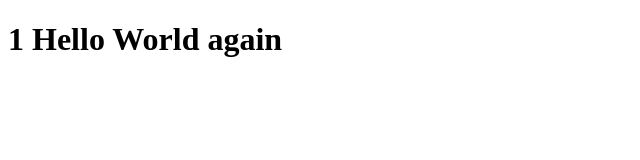
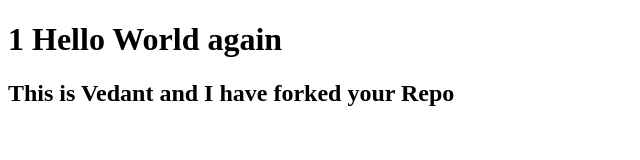
Before and after one commit to UttamUpadhyay/github-cse29, a plain HTML site: page index.html in a window 1280 px wide. Shown: the whole page, without its empty margins (0-640 px from the left). Drawn offline with Linux system fonts and the light colour scheme.

Commit message:
New Changes

```diff
--- a/index.html
+++ b/index.html
@@ -7,5 +7,6 @@
 </head>
 <body>
     <h1>1  Hello World again</h1>
+    <h2> This is Vedant and I have forked your Repo</h2>
 </body>
 </html>
```
